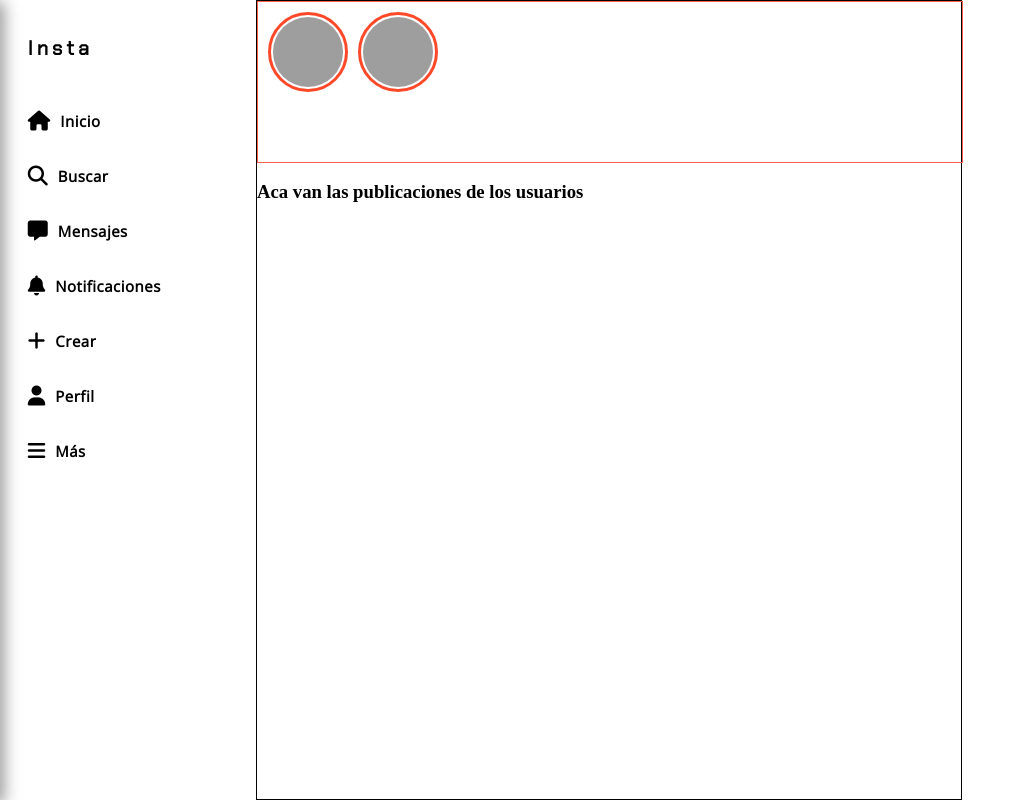
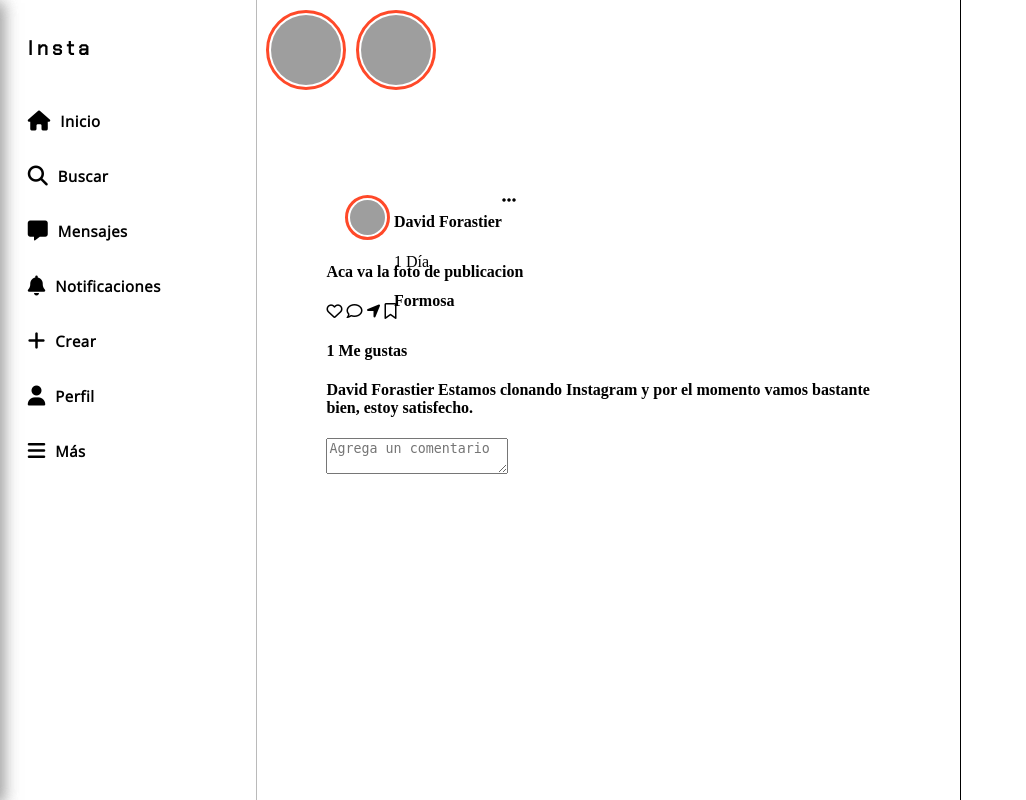
Before and after one commit to Foramay/Insta, a Django app: page /home/ in a window 1280 px wide. Shown: the whole page, without its empty margins (0-1026 px from the left). Run offline with Django 4.2, Linux system fonts and the light colour scheme; grey boxes are pictures that could not be loaded.

Commit message:
Maquetado + estilos

```diff
--- a/src/static/css/home_medio.css
+++ b/src/static/css/home_medio.css
@@ -1,6 +1,5 @@
 .contenedor-home-insta{
-    margin-left: 20%; /* Igual al ancho del contenedor izquierdo */
-    border: 1px solid black;
+    margin-left: 20%;
     width: 55%;
     display: flex;
     flex-direction: column;
@@ -9,11 +8,12 @@
     top: 0;
     bottom: 0;
     left: 0;
+    overflow-y: auto;
+    border-right: 1px solid black;
 }
 
 
 .contenedor-historias-usuarios{
-    border: 1px solid tomato;
     width: 100%;
     height: 20%;
 
@@ -38,3 +38,44 @@
     cursor: pointer;
     border: 3px solid rgb(255, 42, 4);
 }
+
+
+
+/* Estilos para las publicaciones de los usuarios */
+.contenedor-publicacion-usuarios{
+    width: 80%;
+    height: auto;
+    margin: 2rem auto;
+}
+
+/* Contenedor de informacion del usuario en la publicacion*/
+.contenedor-informacion-usuario{
+    width: 95%;
+    height: 50px;
+    display: flex;
+    margin: 0 auto;
+}
+
+.contenedor-imagen-usuario-publicacion{
+    width: 10%;
+    display: flex;
+    justify-content: center;
+    align-items: center;
+}
+
+.imagen-usuario-publicacion{
+    width: 35px;
+    height: 35px;
+    border-radius: 50%;
+    object-fit: cover;
+    transition: transform 0.3s ease-in-out, border 0.3s ease-in-out;
+    border: 3px solid rgb(255, 73, 41);
+    padding: 2px;
+
+}
+
+.imagen-usuario-publicacion:hover{
+    border: 3px solid rgb(250, 37, 0);
+    transform: scale(1.1);
+    cursor: pointer;
+}
--- a/src/templates/home_medio.html
+++ b/src/templates/home_medio.html
@@ -15,9 +15,70 @@
 
 
 
+        <!--Aca va el maquetado de la publicacion del usuaio -->
+        <article class="contenedor-publicacion-usuarios">
 
-        <article>
-            <h1>Aca van las publicaciones de los usuarios</h1>
+            <!--Seccion de parte de arriba de la publicacion-->
+            <article class="contenedor-informacion-usuario">
+                <div class="contenedor-imagen-usuario-publicacion">
+                    <img src="{% static 'img/messi.jpg' %}" alt="" class="imagen-usuario-publicacion">
+                </div>
+                <div>
+                    <div>
+                        <div>
+                            <!--Nombre de usuario -->
+                            <h1>David Forastier</h1>
+                            <!--Hace cuanto se publicó-->
+                            <p>1 Día</p>
+                        </div>
+                        <div>
+                            <h1>Formosa</h1>
+                        </div>
+                    </div>
+                    <div>
+
+                    </div>
+                </div>
+                <div>
+                    <i class="fa-solid fa-ellipsis"></i>
+                </div>
+            </article>
+
+
+
+
+            <!--Foto del usuario-->
+            <article>
+                <h1>Aca va la foto de publicacion </h1>
+            </article>
+
+
+
+            <article>
+                <i class="fa-regular fa-heart"></i>
+                <i class="fa-regular fa-comment"></i>
+                <i class="fa-solid fa-location-arrow"></i>
+                <i class="fa-regular fa-bookmark"></i>
+            </article>
+
+
+
+            <article>
+                <h1><span>1</span> Me gustas</h1>
+            </article>
+
+
+
+            <article>
+                <h1><span>David Forastier</span> Estamos clonando Instagram y por el momento vamos bastante bien, estoy satisfecho.</h1>
+            </article>
+
+
+
+            <article>
+                <textarea name="" id="" placeholder="Agrega un comentario"></textarea>
+            </article>
         </article>
+
     </section>
 {% endblock home %}
```
